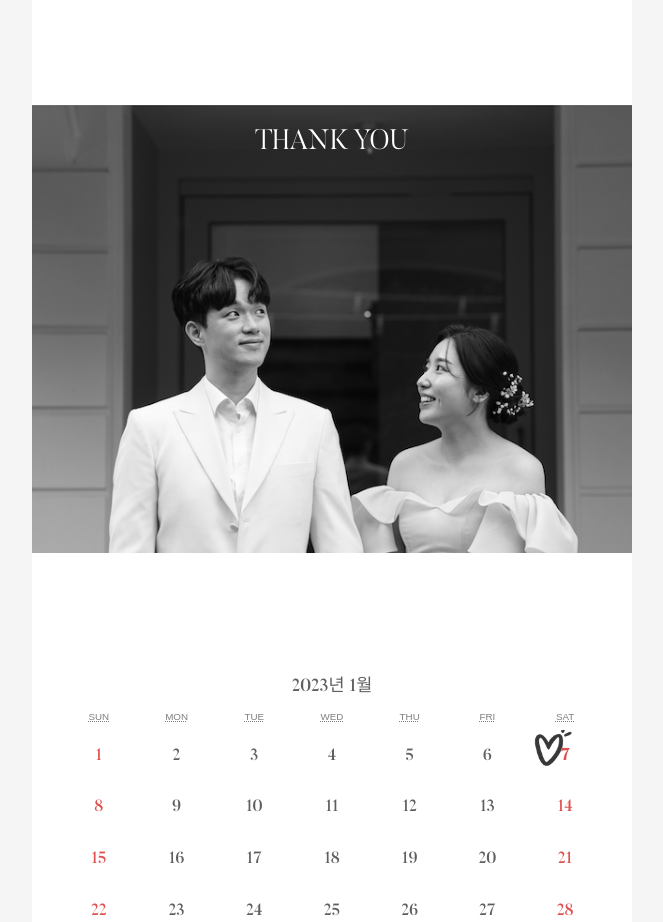
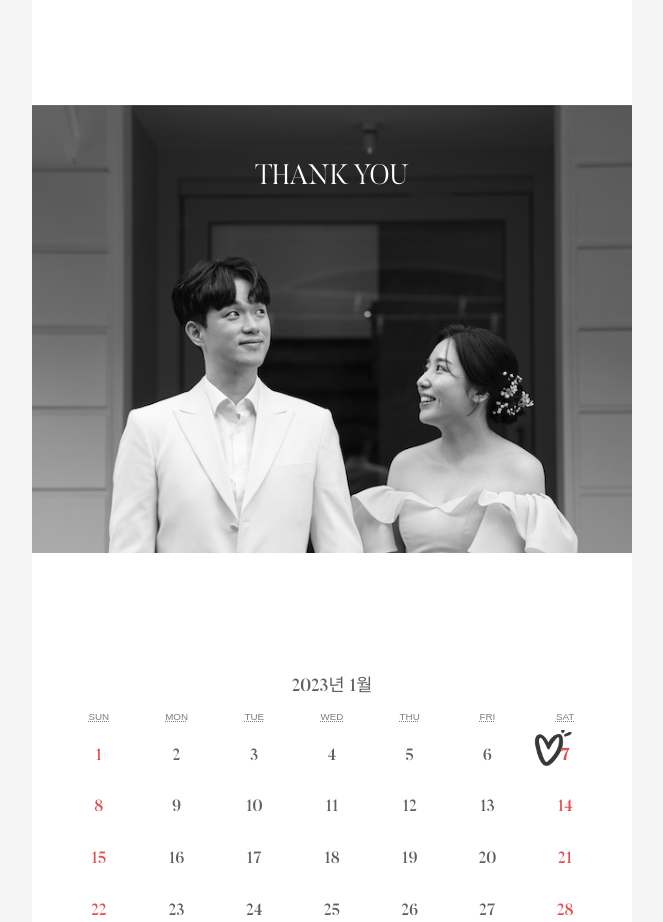
Before and after one commit to LiahWoody/wedding, a React (Create React App) app: page / in a window 1280 px wide. Shown: the part 4380-5302 px from the top of the page, without its empty margins (308-971 px from the left). Built offline with nearby package versions, Linux system fonts and the light colour scheme.

Commit message:
Update thank you text

```diff
--- a/package.json
+++ b/package.json
@@ -1,7 +1,7 @@
 {
   "homepage": "https://LiahWoody.github.io/wedding",
   "name": "wedding",
-  "version": "0.2.4",
+  "version": "0.2.5",
   "private": true,
   "dependencies": {
     "@testing-library/jest-dom": "^5.16.4",
--- a/src/gallery/Gallery.css
+++ b/src/gallery/Gallery.css
@@ -170,7 +170,7 @@
     text-transform: uppercase;
     left: 1px;
     right: 1px;
-    margin-top: 20px;
+    margin-top: 55px;
     color: white;
     font-family: var(--font-butler_light);
 }
```
